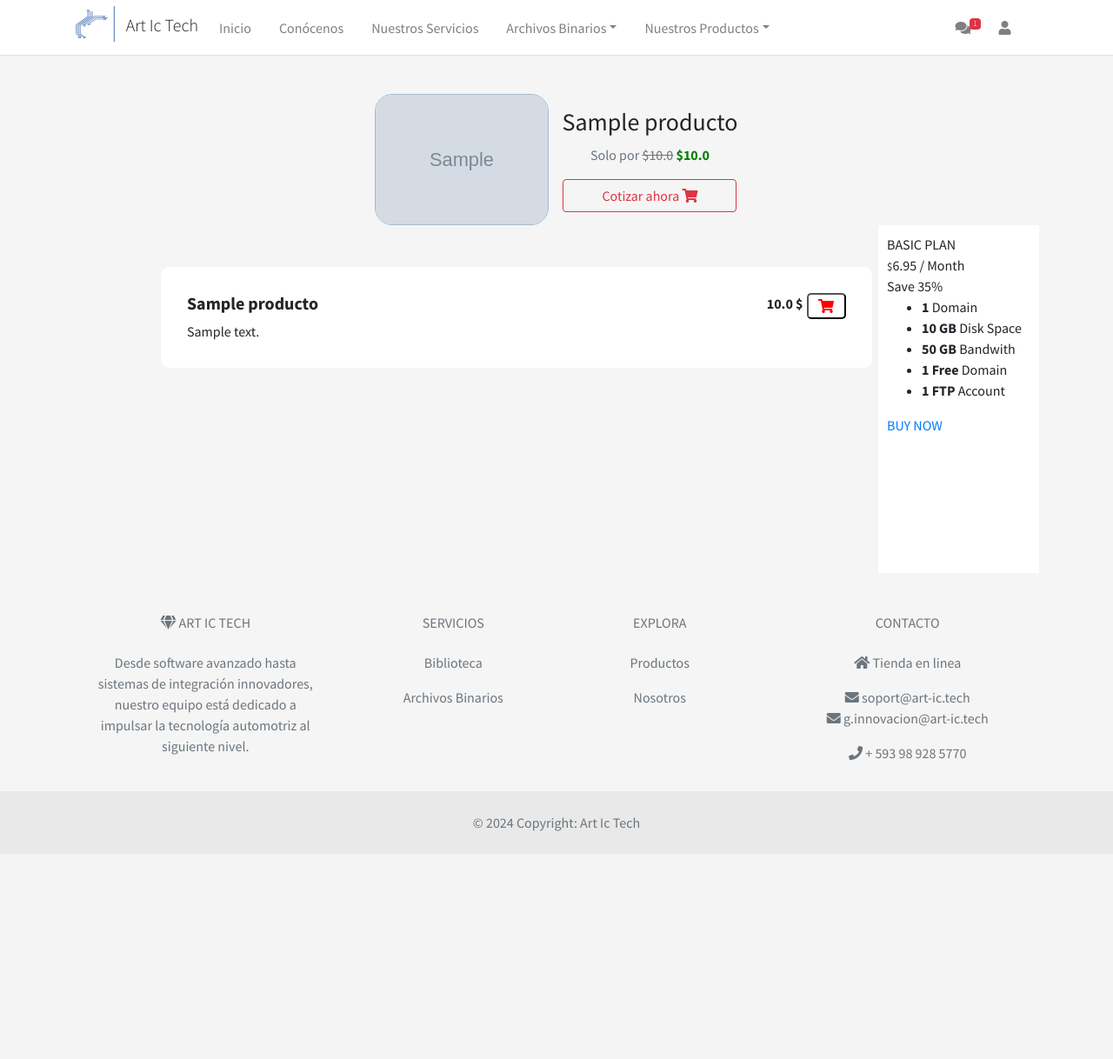
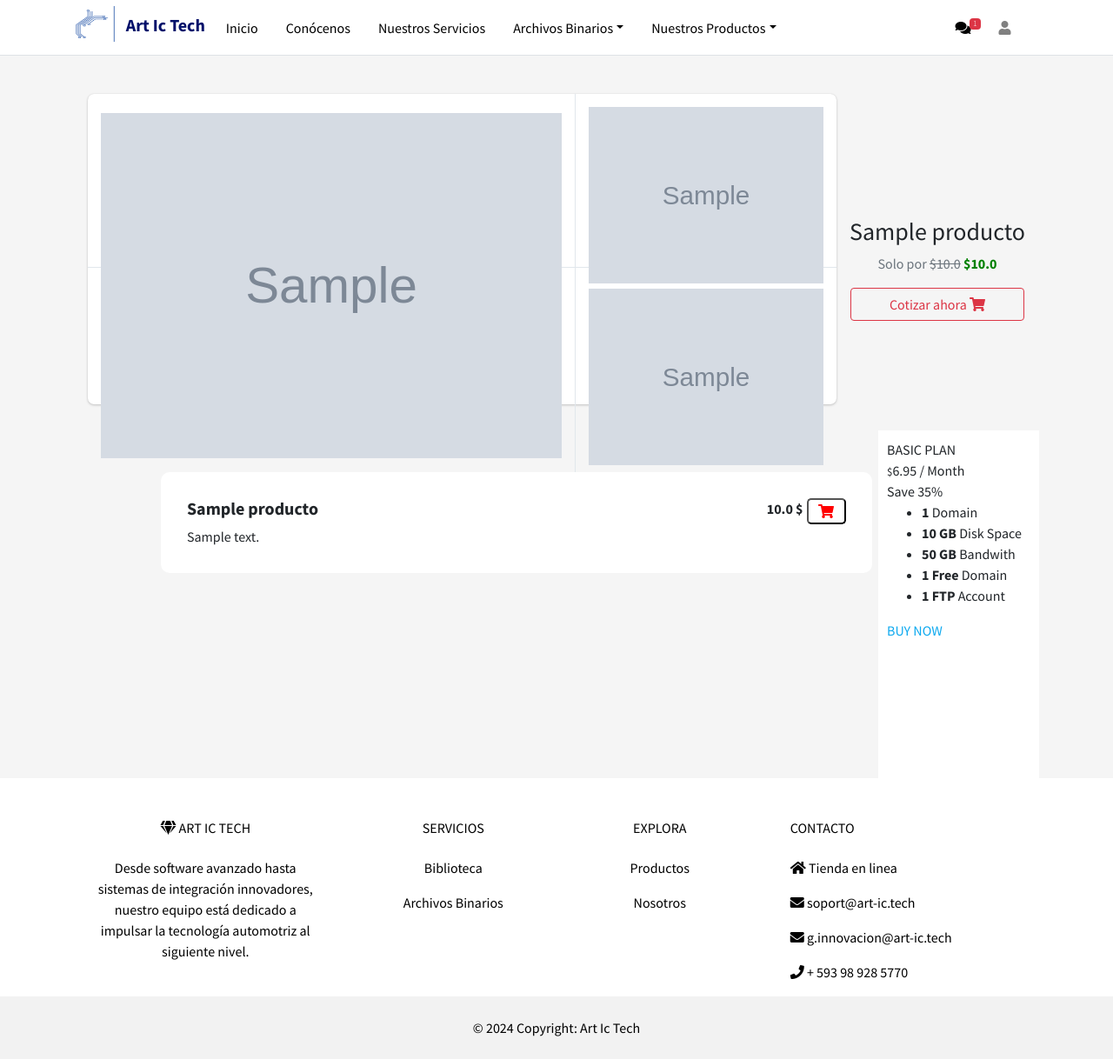
Before and after one commit to Caballero25/saitdigital-artictech-10-2024, a Django app: page /tienda/detalle/producto/1 in a window 1280 px wide. Shown: the whole page at 87% size. Before the commit the page ends 956 px from the top, so only its background shows below. Run offline with Django 5.2, Linux system fonts and the light colour scheme; tables that the repository leaves empty hold one stand-in row (values such as "Sample post"); grey boxes marked "Sample" are stand-in pictures; some libraries are stand-ins or nearby versions.

Commit message:
Updating font styles and card transitions

```diff
--- a/templates/base/footer.html
+++ b/templates/base/footer.html
@@ -1,5 +1,5 @@
 
-<footer class="text-center text-lg-start bg-body-tertiary text-muted" style="margin-top: auto;">
+<footer class="text-center text-lg-start" style="margin-top: auto; background-color: rgb(255, 255, 255); color: black!important;">
   <!-- Section: Social media -->
 
 
@@ -53,16 +53,22 @@
 
         <!-- Grid column -->
         <div class="col-md-4 col-lg-3 col-xl-3 mx-auto mb-md-0 mb-4">
-          <!-- Links -->
+          <div style="display: flex; flex-direction: column; align-items:self-start">
             <h6 class="text-uppercase fw-bold mb-4">Contacto</h6>
             <p><i class="fas fa-home me-3"></i> Tienda en linea</p>
             <p>
               <i class="fas fa-envelope me-3"></i>
               soport@art-ic.tech<br>
+
+            </p>
+            <p>
               <i class="fas fa-envelope me-3"></i>
               g.innovacion@art-ic.tech
             </p>
             <p><i class="fas fa-phone me-3"></i> + 593 98 928 5770</p>
+          </div>
+          <!-- Links -->
+
         </div>
         <!-- Grid column -->
       </div>
--- a/templates/base/nav.html
+++ b/templates/base/nav.html
@@ -6,6 +6,16 @@
 
       });
     </script>
+    <style>
+      .nav-link {
+        color: black!important;
+      }
+      .brand-text {
+        font-weight: bold;
+        color: #00106a!important;
+        margin-top: 2px;
+      }
+    </style>
   {% endblock %}
 
   <!-- Navbar -->
@@ -13,7 +23,7 @@
     <div class="container">
       <a href="{% url 'home-url' %}" class="navbar-brand">
         <img src="{% static 'img/logo_transparent_background-noletters.png' %}" alt="Art Ic Tech Logo" class="brand-image img-circle elevation-0" style="border-radius: 20%; width: 60px; height: 45px;">
-        <span class="brand-text font-weight-light">Art Ic Tech</span>
+        <span class="brand-text">Art Ic Tech</span>
       </a>
 
       <button  class="navbar-toggler order-1" type="button" data-toggle="collapse" data-target="#navbarCollapse" aria-controls="navbarCollapse" aria-expanded="false" aria-label="Toggle navigation" >
--- a/templates/ecommerce/detail.html
+++ b/templates/ecommerce/detail.html
@@ -19,13 +19,10 @@
         display: flex;
         flex-direction: row;
         justify-content:space-evenly;
+        justify-content: center;
+        align-items: center;
     }
 
-    .main-img img {
-        border-radius: 20px;
-        border: 1px solid #A3BAD2;
-        width: 200px;
-    }
     .article_info {
         background-color: white;
         padding: 30px;
@@ -75,7 +72,95 @@
 
 
 
+.mt-100 {
+    margin-top: 100px;
+  }
 
+  .mt-50 {
+    margin-top: 50px;
+  }
+  .card {
+    border-radius: 7px !important;
+    border-color: #e1e7ec;
+  }
+
+  .mb-30 {
+    margin-bottom: 30px !important;
+  }
+
+  .card-img-tiles {
+    display: block;
+    border-bottom: 1px solid #e1e7ec;
+  }
+
+  .card-container {
+    transition: 0.3s;
+  }
+
+  .card-container:hover {
+    -webkit-box-shadow: -2px -2px 21px -4px #A3BAD2;
+-moz-box-shadow: -2px -2px 21px -4px #A3BAD2;
+box-shadow: -2px -2px 21px -4px #A3BAD2;
+  }
+
+
+  a {
+    color: #0da9ef;
+    text-decoration: none !important;
+  }
+
+  .card-img-tiles > .inner {
+    display: table;
+    width: 100%;
+  }
+
+  .card-img-tiles .main-img,
+  .card-img-tiles .thumblist {
+    display: table-cell;
+    width: 65%;
+    padding: 15px;
+    vertical-align: middle;
+  }
+
+  .card-img-tiles .main-img > img:last-child,
+  .card-img-tiles .thumblist > img:last-child {
+    margin-bottom: 0;
+  }
+
+  .card-img-tiles .main-img > img,
+  .card-img-tiles .thumblist > img {
+    display: block;
+    width: 100%;
+    margin-bottom: 6px;
+  }
+  .thumblist {
+    width: 35%;
+    border-left: 1px solid #e1e7ec !important;
+    display: table-cell;
+    width: 65%;
+    padding: 15px;
+    vertical-align: middle;
+  }
+
+  .card-img-tiles .thumblist > img {
+    display: block;
+    width: 100%;
+    margin-bottom: 6px;
+  }
+  .btn-group-sm > .btn,
+  .btn-sm {
+    padding: 0.45rem 0.5rem !important;
+    font-size: 0.875rem;
+    line-height: 1.5;
+    border-radius: 0.2rem;
+  }
+
+
+  @media screen and (max-width: 768px) {
+    .main-img{
+   padding-bottom: 0px;
+  }
+   }
 
 
 
@@ -115,7 +200,22 @@
   <div class="container mt-5 main-container">
     <div class="product_detail">
         <div class="main-img">
-            <img src="{{producto.imagen_izquierda.url}}" alt="Category" />
+            <div class="card mb-30 card-container" style="height: 357px;">
+              <a class="card-img-tiles" href="{% url 'detail_template' 'producto' producto.id %}" data-abc="true" style="height: 200px;">
+                <div class="inner">
+                  <div class="main-img">
+                    <img src="{{producto.imagen_izquierda.url}}" alt="Category" />
+                  </div>
+                  <div class="thumblist">
+                    <img src="{{producto.imagen_derecha_1.url}}" alt="Category" /><img
+                      src="{{producto.imagen_derecha_2.url}}"
+                      alt="Category"
+                    />
+                  </div>
+                </div
+              ></a>
+
+            </div>
         </div>
         <div class="product_info">
             <h3 class="mt-3">
--- a/templates/landing/about_us.html
+++ b/templates/landing/about_us.html
@@ -36,8 +36,8 @@ function our_products(){ location.href ="{% url 'products_template' %}" }
         <div class="content">
           <div class="container container-about-us">
             <div class="info">
-              <h1>Estás en el lugar correcto</h1>
-              <p>En ART IC TECH, nos apasiona transformar el futuro con tecnología de vanguardia.
+              <h1 style="color: #00106a; font-weight: bold;">Estás en el lugar correcto</h1>
+              <p style="text-align: justify;">En ART IC TECH, nos apasiona transformar el futuro con tecnología de vanguardia.
                Nos especializamos en el desarrollo de programación para automóviles.
                 Desde software avanzado hasta sistemas de integración innovadores,
                  nuestro equipo está dedicado a impulsar la tecnología automotriz al siguiente nivel.</p>
```
Also changed, not shown: static/css/landing/our_services.css (+14 -8 lines). Lines whose indentation alone changed are shown as unchanged.
